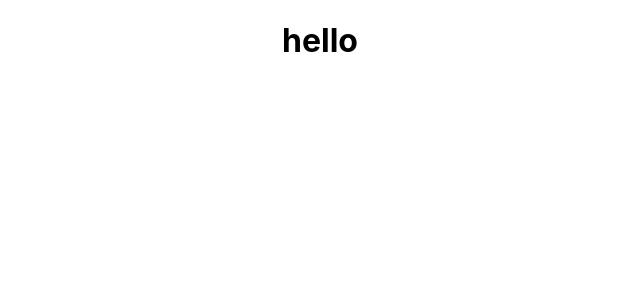
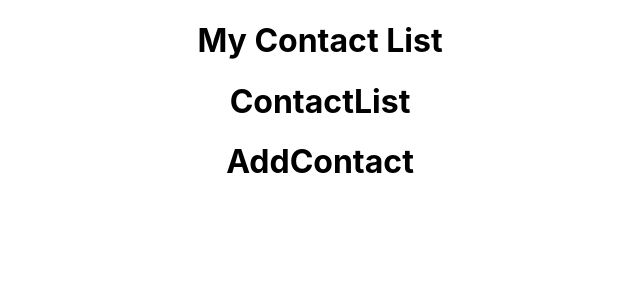
Before and after one commit to ravibarla/my-contact-list, a React (Create React App) app: page / in a window 1280 px wide. Shown: the top 300 px of the page, without its empty margins (320-960 px from the left). Built offline with nearby package versions, Linux system fonts and the light colour scheme.

Commit message:
adding basic components

```diff
--- a/src/App.js
+++ b/src/App.js
@@ -1,10 +1,15 @@
-
-import './App.css';
-
+import { useState } from "react";
+import "./App.css";
+import Heading from "./component/Heading";
+import ContactList from "./component/ContactsList";
+import AddContact from "./component/AddContact";
 function App() {
+  const [heading,setHeading] = useState("My Contact List");
   return (
     <div className="App">
-<h1>hello</h1>
+      <Heading heading={heading} />
+      <ContactList />
+      <AddContact />
     </div>
   );
 }
--- /dev/null
+++ b/src/component/AddContact.js
@@ -0,0 +1,4 @@
+const AddContact = (props) => {
+  return <h1>AddContact</h1>;
+};
+export default AddContact;
--- /dev/null
+++ b/src/component/ContactsList.js
@@ -0,0 +1,4 @@
+const ContactList = (props) => {
+  return <h1>ContactList</h1>;
+};
+export default ContactList;
--- /dev/null
+++ b/src/component/Heading.js
@@ -0,0 +1,4 @@
+const Heading = (props) => {
+  return <h1>{props.heading}</h1>;
+};
+export default Heading;
```
Also changed, not shown: src/index.js (+7 -7 lines), src/component/UpdateContact.js (added).
